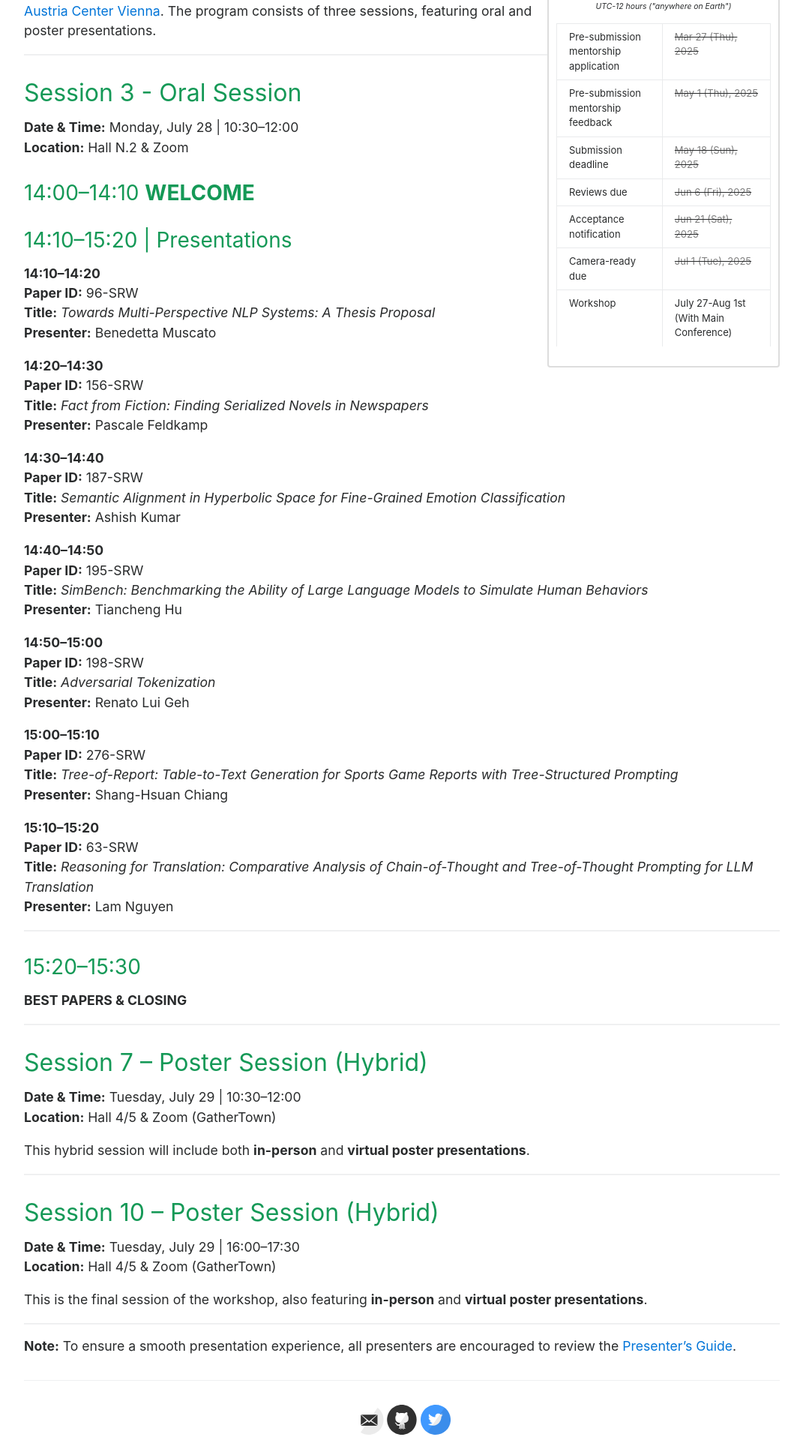
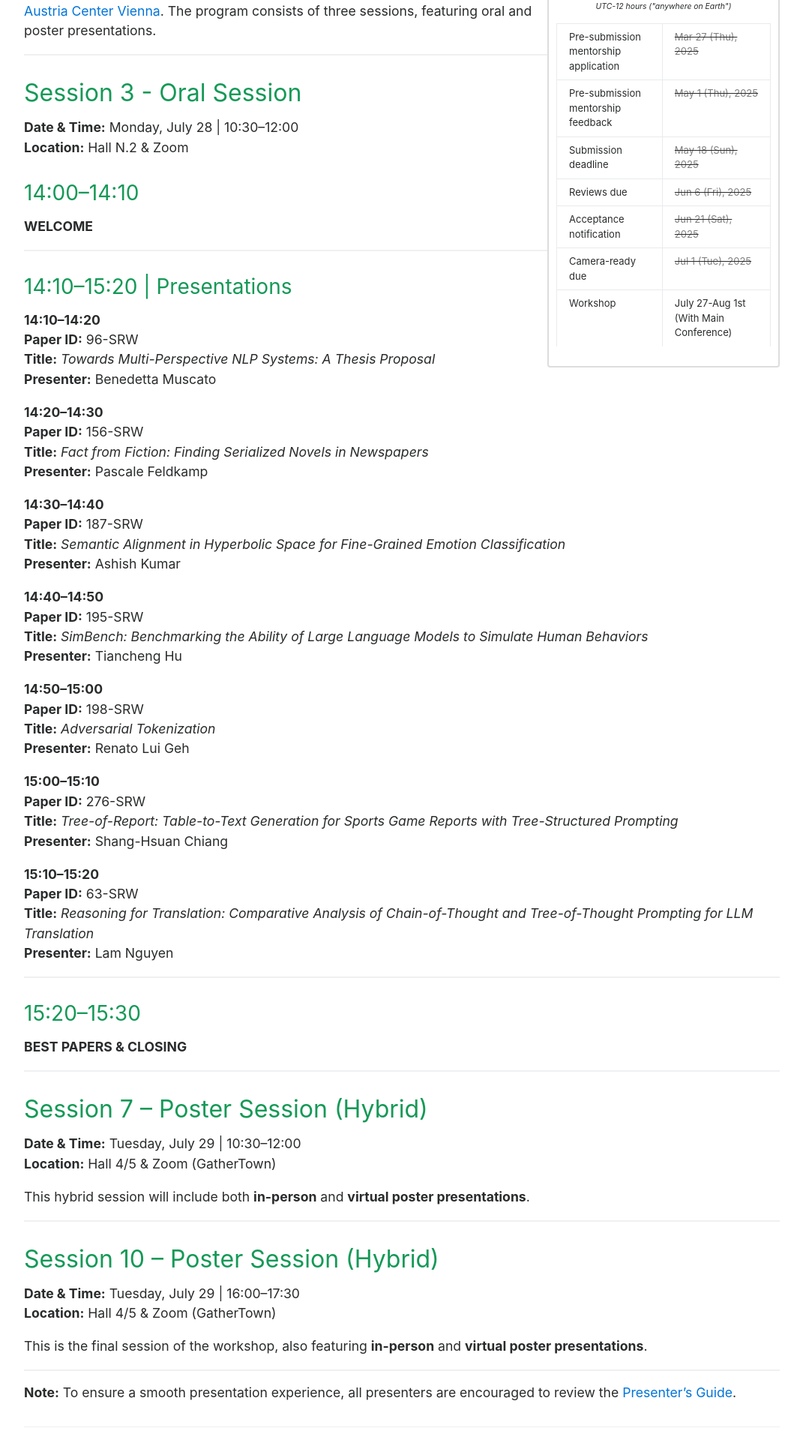
Before and after one commit to acl2025-srw/acl2025-srw.github.io, a Jekyll site: the page built from schedule.md, in a window 1280 px wide. Shown: the part 563-2479 px from the top of the page at 75% size, without its empty margins (104-1175 px from the left). Built offline with Jekyll 4.4.1, drawn with Linux system fonts in a browser that asks for light colours; our own code applies the rules of GitHub Pages for plain Markdown files.

Commit message:
update program

```diff
--- a/schedule.md
+++ b/schedule.md
@@ -8,7 +8,11 @@ The workshop will take place on **Monday, July 28** and **Tuesday, July 29** at
 **Date & Time:** Monday, July 28 | 10:30–12:00
 **Location:** Hall N.2 & Zoom
 
-### 14:00–14:10  **WELCOME**
+### 14:00–14:10
+
+**WELCOME**
+
+---
 
 ### 14:10–15:20 | Presentations
 
```
